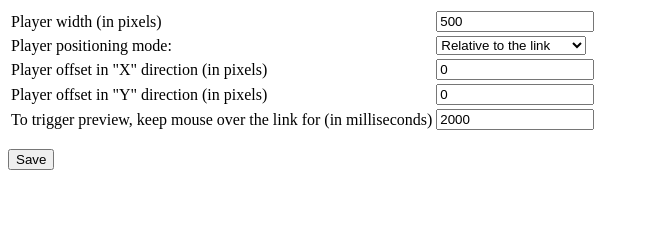
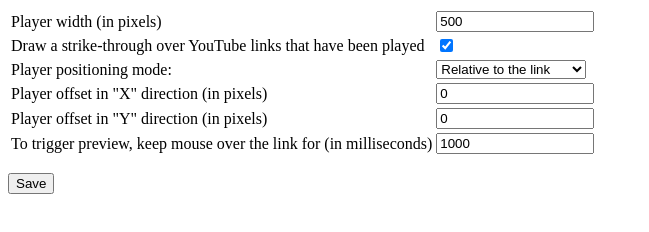
Before and after one commit to schomery/youtube-hover, a browser extension: page data/options/index.html in a window 1280 px wide. Both pictures are taken after a click on the button "Save". Shown: the whole page, without its empty margins (0-649 px from the left). Drawn offline with Linux system fonts and the light colour scheme.

Commit message:
fixes #4

```diff
--- a/common.js
+++ b/common.js
@@ -6,7 +6,7 @@ chrome.runtime.onMessage.addListener((request, sender, response) => {
       'offset-x': 0,
       'offset-y': 0,
       'width': 500,
-      'delay': 2000,
+      'delay': 1000,
       'mode': 0
     }, prefs => response(prefs));
 
--- a/data/options/index.html
+++ b/data/options/index.html
@@ -14,6 +14,10 @@
     <tr>
       <td>Player width (in pixels)</td>
       <td><input type="number" id="width"></td>
+    </tr>
+    <tr>
+      <td>Draw a strike-through over YouTube links that have been played</td>
+      <td><input type="checkbox" id="strike"></td>
     </tr>
     <tr>
       <td>Player positioning mode:</td>
--- a/data/options/index.js
+++ b/data/options/index.js
@@ -6,13 +6,15 @@ function save () {
   let delay = document.getElementById('delay').value;
   let width = document.getElementById('width').value;
   let mode = document.getElementById('mode').selectedIndex;
+  let strike = document.getElementById('strike').checked;
 
   chrome.storage.local.set({
     'offset-x': +x,
     'offset-y': +y,
     'width': +width,
     'delay': +delay,
-    'mode': mode
+    'mode': mode,
+    'strike': strike
   }, () => {
     let status = document.getElementById('status');
     status.textContent = 'Options saved.';
@@ -25,15 +27,17 @@ function restore () {
   chrome.storage.local.get({
     'offset-x': 0,
     'offset-y': 0,
-    'delay': 2000,
+    'delay': 1000,
     'width': 500,
     'mode': 0,
+    'strike': true
   }, prefs => {
     document.getElementById('offset-x').value = prefs['offset-x'];
     document.getElementById('offset-y').value = prefs['offset-y'];
     document.getElementById('delay').value = prefs.delay;
     document.getElementById('width').value = prefs.width;
     document.getElementById('mode').selectedIndex = prefs.mode;
+    document.getElementById('strike').checked = prefs.strike;
   });
 }
 document.addEventListener('DOMContentLoaded', restore);
```
Also changed, not shown: data/inject/index.js (+10 -7 lines).
